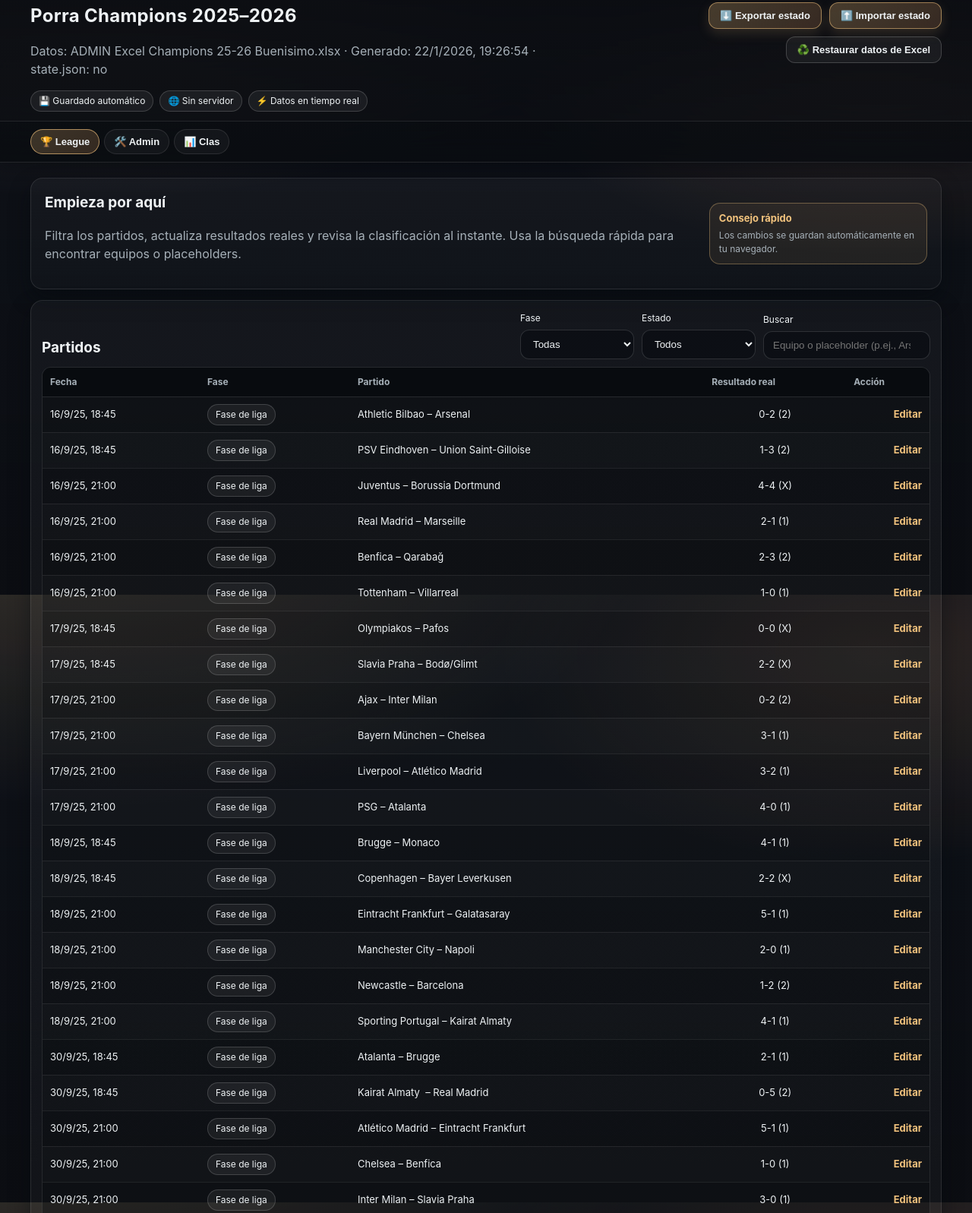
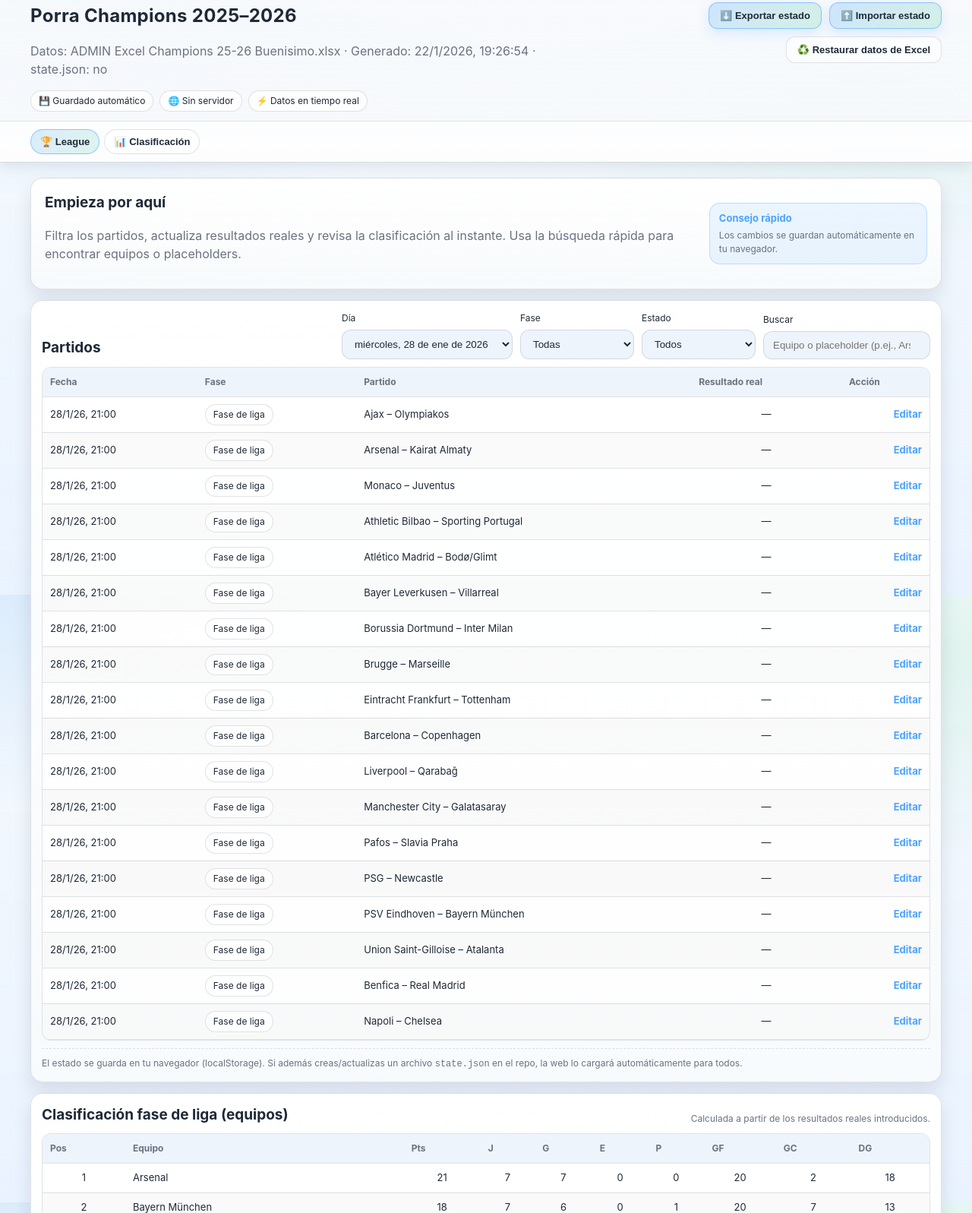
Before and after one commit to guille93/porrachampions, a plain HTML site: page index.html in a window 1280 px wide. Shown: the part 17-1614 px from the top of the page at 76% size. Drawn offline with Linux system fonts and the light colour scheme; no server answers.

Commit message:
Update league filters and refresh UI palette

```diff
--- a/app.js
+++ b/app.js
@@ -64,6 +64,29 @@
   if (!iso) return "—";
   const d = new Date(iso);
   return new Intl.DateTimeFormat("es-ES", { dateStyle:"short", timeStyle:"short" }).format(d);
+}
+
+function toDateKey(date){
+  const y = date.getFullYear();
+  const m = String(date.getMonth() + 1).padStart(2, "0");
+  const d = String(date.getDate()).padStart(2, "0");
+  return `${y}-${m}-${d}`;
+}
+
+function matchDateKey(match){
+  if (!match.datetime) return null;
+  return String(match.datetime).split("T")[0];
+}
+
+function formatMatchDayLabel(dateKey){
+  if (!dateKey) return "Sin fecha";
+  const d = new Date(`${dateKey}T00:00:00`);
+  return new Intl.DateTimeFormat("es-ES", {
+    weekday: "long",
+    day: "2-digit",
+    month: "short",
+    year: "numeric"
+  }).format(d);
 }
 
 function deepMerge(target, source){
@@ -295,7 +318,32 @@
   $("#poTeamPoints").textContent = String(DATA.rules.pickScoring.playoffsTeamPoints ?? 0);
 }
 
+function populateLeagueDayFilter(){
+  const sel = $("#leagueDayFilter");
+  if (!sel) return;
+  const keys = Array.from(new Set(DATA.matches.map(matchDateKey).filter(Boolean))).sort();
+  sel.innerHTML = "";
+
+  const all = document.createElement("option");
+  all.value = "all";
+  all.textContent = "Todos los días";
+  sel.appendChild(all);
+
+  for (const key of keys){
+    const opt = document.createElement("option");
+    opt.value = key;
+    opt.textContent = formatMatchDayLabel(key);
+    sel.appendChild(opt);
+  }
+
+  const todayKey = toDateKey(new Date());
+  let defaultKey = keys.find((key) => key >= todayKey);
+  if (!defaultKey && keys.length) defaultKey = keys[keys.length - 1];
+  sel.value = defaultKey || "all";
+}
+
 function renderMatchesTable(){
+  const dayFilter = $("#leagueDayFilter").value;
   const stageFilter = $("#leagueStageFilter").value;
   const playedFilter = $("#leaguePlayedFilter").value;
   const q = $("#leagueSearch").value.trim().toLowerCase();
@@ -304,6 +352,7 @@
   tbody.innerHTML = "";
 
   const rows = DATA.matches.filter(m => {
+    if (dayFilter !== "all" && matchDateKey(m) !== dayFilter) return false;
     if (stageFilter !== "all" && m.stage !== stageFilter) return false;
     const actual = getMatchActual(m);
     if (playedFilter === "played" && !actual) return false;
@@ -650,6 +699,7 @@
 }
 
 function wireFilters(){
+  $("#leagueDayFilter").addEventListener("change", renderMatchesTable);
   $("#leagueStageFilter").addEventListener("change", renderMatchesTable);
   $("#leaguePlayedFilter").addEventListener("change", renderMatchesTable);
   $("#leagueSearch").addEventListener("input", renderMatchesTable);
@@ -700,6 +750,7 @@
   loadLocalOverrides();
 
   populateSelectOptions();
+  populateLeagueDayFilter();
   wireTabs();
   wireDialog();
   wireButtons();
--- a/index.html
+++ b/index.html
@@ -29,8 +29,7 @@
     <nav class="tabs">
       <div class="container tab-row" role="tablist" aria-label="Secciones">
         <button class="tab active" data-view="league" role="tab" aria-selected="true">🏆 League</button>
-        <button class="tab" data-view="admin" role="tab" aria-selected="false">🛠️ Admin</button>
-        <button class="tab" data-view="clas" role="tab" aria-selected="false">📊 Clas</button>
+        <button class="tab" data-view="clas" role="tab" aria-selected="false">📊 Clasificación</button>
       </div>
     </nav>
   </header>
@@ -56,6 +55,11 @@
         <div class="panel-head">
           <h2>Partidos</h2>
           <div class="filters">
+            <label class="field">
+              <span>Día</span>
+              <select id="leagueDayFilter"></select>
+            </label>
+
             <label class="field">
               <span>Fase</span>
               <select id="leagueStageFilter"></select>
@@ -231,7 +235,7 @@
       </div>
     </section>
 
-    <section id="view-clas" class="view" aria-label="Clas">
+    <section id="view-clas" class="view" aria-label="Clasificación">
       <div class="panel">
         <div class="panel-head">
           <h2>Clasificación (amigos)</h2>
--- a/styles.css
+++ b/styles.css
@@ -1,15 +1,15 @@
 /* Porra Champions 25-26 – UI minimalista y cálida */
 :root{
-  --bg:#0b0d12;
-  --panel:#151a1f;
-  --panel2:#0f131a;
-  --text:#eef2f4;
-  --muted:#a6b0b8;
-  --accent:#f1c27d;
-  --accent2:#f3a96b;
-  --danger:#f07b7b;
-  --border:rgba(255,255,255,.10);
-  --shadow: 0 12px 28px rgba(5,8,14,.45);
+  --bg:#f7f9fc;
+  --panel:#ffffff;
+  --panel2:#eef4fb;
+  --text:#1f2937;
+  --muted:#6b7280;
+  --accent:#4da3ff;
+  --accent2:#6dd6a5;
+  --danger:#f87171;
+  --border:rgba(15,23,42,.12);
+  --shadow: 0 12px 24px rgba(15,23,42,.10);
   --radius:16px;
 }
 
@@ -18,9 +18,9 @@
 body{
   margin:0;
   font-family: "Inter", ui-sans-serif, system-ui, -apple-system, Segoe UI, Roboto, Helvetica, Arial, "Apple Color Emoji","Segoe UI Emoji";
-  background: radial-gradient(1200px 600px at 10% -10%, rgba(241,194,125,.18), transparent 60%),
-              radial-gradient(900px 500px at 90% 10%, rgba(243,169,107,.14), transparent 55%),
-              linear-gradient(180deg, rgba(15,20,28,.65), rgba(11,13,18,.95)),
+  background: radial-gradient(1200px 600px at 10% -10%, rgba(77,163,255,.22), transparent 60%),
+              radial-gradient(900px 500px at 90% 10%, rgba(109,214,165,.18), transparent 55%),
+              linear-gradient(180deg, rgba(247,249,252,.92), rgba(232,242,255,.95)),
               var(--bg);
   color:var(--text);
   line-height:1.5;
@@ -36,9 +36,9 @@
   top:0;
   z-index:10;
   backdrop-filter: blur(14px);
-  background: linear-gradient(to bottom, rgba(11,13,18,.96), rgba(11,13,18,.70));
+  background: linear-gradient(to bottom, rgba(247,249,252,.98), rgba(247,249,252,.88));
   border-bottom:1px solid var(--border);
-  box-shadow: 0 6px 16px rgba(5,8,14,.35);
+  box-shadow: 0 6px 16px rgba(15,23,42,.08);
 }
 
 .header-row{
@@ -82,7 +82,7 @@
 
 .tabs{
   border-top:1px solid var(--border);
-  background: rgba(7,10,15,.35);
+  background: rgba(255,255,255,.7);
 }
 .tab-row{
   display:flex;
@@ -92,7 +92,7 @@
 .tab{
   appearance:none;
   border:1px solid var(--border);
-  background: rgba(255,255,255,.04);
+  background: rgba(255,255,255,.75);
   color:var(--text);
   padding:8px 12px;
   border-radius: 999px;
@@ -100,17 +100,17 @@
   font-weight:600;
   font-size:13px;
 }
-.tab:hover{ border-color: rgba(241,194,125,.55); }
+.tab:hover{ border-color: rgba(77,163,255,.5); }
 .tab.active{
-  background: linear-gradient(135deg, rgba(241,194,125,.22), rgba(243,169,107,.18));
-  border-color: rgba(241,194,125,.65);
+  background: linear-gradient(135deg, rgba(77,163,255,.2), rgba(109,214,165,.22));
+  border-color: rgba(77,163,255,.55);
 }
 
 .view{ display:none; padding:20px 0 28px; }
 .view.active{ display:block; }
 
 .panel{
-  background: linear-gradient(180deg, rgba(255,255,255,.035), rgba(255,255,255,.02));
+  background: linear-gradient(180deg, rgba(255,255,255,.96), rgba(248,250,252,.92));
   border:1px solid var(--border);
   border-radius: var(--radius);
   box-shadow: var(--shadow);
@@ -134,7 +134,7 @@
 .note{
   margin-top:10px;
   padding-top:10px;
-  border-top:1px dashed rgba(255,255,255,.12);
+  border-top:1px dashed var(--border);
   font-size:12px;
 }
 
@@ -143,8 +143,8 @@
   align-items:center;
 }
 .hint-card{
-  border:1px solid rgba(241,194,125,.35);
-  background: rgba(241,194,125,.08);
+  border:1px solid rgba(77,163,255,.28);
+  background: rgba(77,163,255,.10);
   border-radius: 14px;
   padding:10px 12px;
   display:flex;
@@ -176,49 +176,49 @@
 .field input, .field select{
   padding:10px 12px;
   border-radius: 12px;
-  border:1px solid rgba(255,255,255,.14);
-  background: rgba(8,12,18,.65);
+  border:1px solid var(--border);
+  background: var(--panel2);
   color:var(--text);
   outline:none;
   transition: border-color .2s ease, box-shadow .2s ease;
 }
 .field input:focus, .field select:focus{
-  border-color: rgba(224,179,111,.65);
-  box-shadow: 0 0 0 3px rgba(224,179,111,.12);
+  border-color: rgba(77,163,255,.55);
+  box-shadow: 0 0 0 3px rgba(77,163,255,.18);
 }
 
 .btn{
   appearance:none;
-  border:1px solid rgba(241,194,125,.55);
-  background: linear-gradient(135deg, rgba(241,194,125,.26), rgba(243,169,107,.18));
+  border:1px solid rgba(77,163,255,.55);
+  background: linear-gradient(135deg, rgba(77,163,255,.24), rgba(109,214,165,.26));
   color:var(--text);
   padding:9px 14px;
   border-radius: 12px;
   cursor:pointer;
   font-weight:700;
   font-size:13px;
-  box-shadow: 0 6px 16px rgba(241,194,125,.15);
+  box-shadow: 0 6px 16px rgba(77,163,255,.18);
   transition: transform .15s ease, border-color .2s ease, box-shadow .2s ease;
 }
 .btn:hover{
-  border-color: rgba(241,194,125,.9);
-  box-shadow: 0 8px 18px rgba(241,194,125,.2);
+  border-color: rgba(77,163,255,.8);
+  box-shadow: 0 8px 18px rgba(77,163,255,.25);
 }
 .btn:active{ transform: translateY(1px); }
 
 .btn-ghost{
-  border-color: rgba(255,255,255,.18);
-  background: rgba(255,255,255,.05);
+  border-color: var(--border);
+  background: rgba(255,255,255,.65);
   color: var(--text);
   box-shadow:none;
 }
-.btn-ghost:hover{ border-color: rgba(255,255,255,.32); }
+.btn-ghost:hover{ border-color: rgba(15,23,42,.22); }
 
 .table-wrap{
   overflow:auto;
   border-radius: 12px;
-  border:1px solid rgba(255,255,255,.10);
-  background: rgba(8,10,14,.35);
+  border:1px solid var(--border);
+  background: rgba(255,255,255,.75);
 }
 .table{
   width:100%;
@@ -231,23 +231,23 @@
   padding:10px 10px;
   font-size:12px;
   color: var(--muted);
-  background: rgba(5,8,12,.65);
-  border-bottom:1px solid rgba(255,255,255,.10);
+  background: var(--panel2);
+  border-bottom:1px solid var(--border);
   position:sticky;
   top:0;
   z-index:1;
 }
 .table tbody td{
   padding:9px 10px;
-  border-bottom:1px solid rgba(255,255,255,.08);
+  border-bottom:1px solid var(--border);
   vertical-align:middle;
   font-size:13px;
 }
 .table tbody tr:nth-child(even){
-  background: rgba(255,255,255,.015);
+  background: rgba(15,23,42,.02);
 }
 .table tbody tr:hover{
-  background: rgba(241,194,125,.06);
+  background: rgba(77,163,255,.10);
 }
 .center{ text-align:center; }
 .right{ text-align:right; }
@@ -258,8 +258,8 @@
   gap:6px;
   padding:4px 10px;
   border-radius: 999px;
-  border:1px solid rgba(255,255,255,.16);
-  background: rgba(255,255,255,.06);
+  border:1px solid var(--border);
+  background: rgba(255,255,255,.75);
   font-size:12px;
   color: var(--text);
 }
@@ -278,16 +278,16 @@
   gap:12px;
 }
 .card{
-  border:1px solid rgba(255,255,255,.10);
+  border:1px solid var(--border);
   border-radius: 12px;
   padding:12px;
-  background: rgba(8,12,18,.5);
+  background: rgba(255,255,255,.85);
 }
 
 .footer{
   padding:14px 0 22px;
-  border-top:1px solid rgba(255,255,255,.08);
-  background: rgba(0,0,0,.20);
+  border-top:1px solid var(--border);
+  background: rgba(255,255,255,.7);
 }
 
 dialog{
@@ -295,12 +295,12 @@
   border-radius: 16px;
   padding:0;
   color: var(--text);
-  background: linear-gradient(180deg, rgba(21,26,22,.98), rgba(18,22,17,.98));
+  background: linear-gradient(180deg, rgba(255,255,255,.98), rgba(245,250,255,.98));
   box-shadow: var(--shadow);
   width:min(520px, 92vw);
 }
 dialog::backdrop{
-  background: rgba(0,0,0,.55);
+  background: rgba(17,24,39,.35);
 }
 .dialog{
   padding:14px;
@@ -311,7 +311,7 @@
   justify-content:space-between;
   gap:10px;
   padding-bottom:10px;
-  border-bottom:1px solid rgba(255,255,255,.10);
+  border-bottom:1px solid var(--border);
 }
 .dialog-body{ padding:12px 0; }
 .dialog-actions{
@@ -319,14 +319,14 @@
   justify-content:flex-end;
   gap:10px;
   padding-top:10px;
-  border-top:1px solid rgba(255,255,255,.10);
+  border-top:1px solid var(--border);
 }
 .icon-btn{
   width:36px;
   height:36px;
   border-radius:12px;
-  border:1px solid rgba(255,255,255,.12);
-  background: rgba(255,255,255,.04);
+  border:1px solid var(--border);
+  background: rgba(255,255,255,.7);
   color:var(--text);
   cursor:pointer;
   font-size:20px;
```
